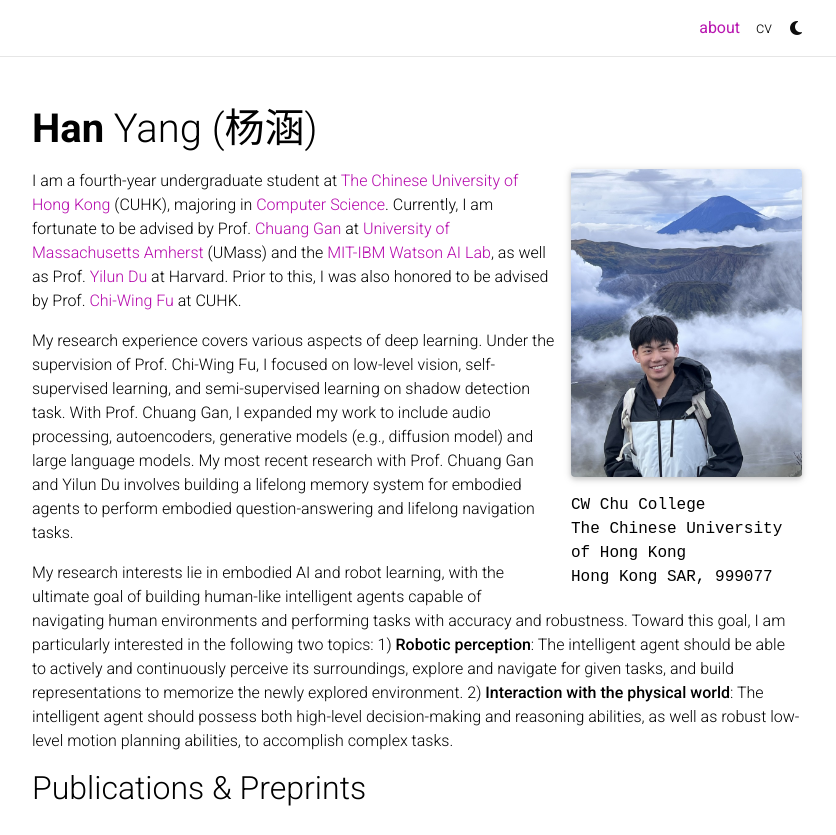
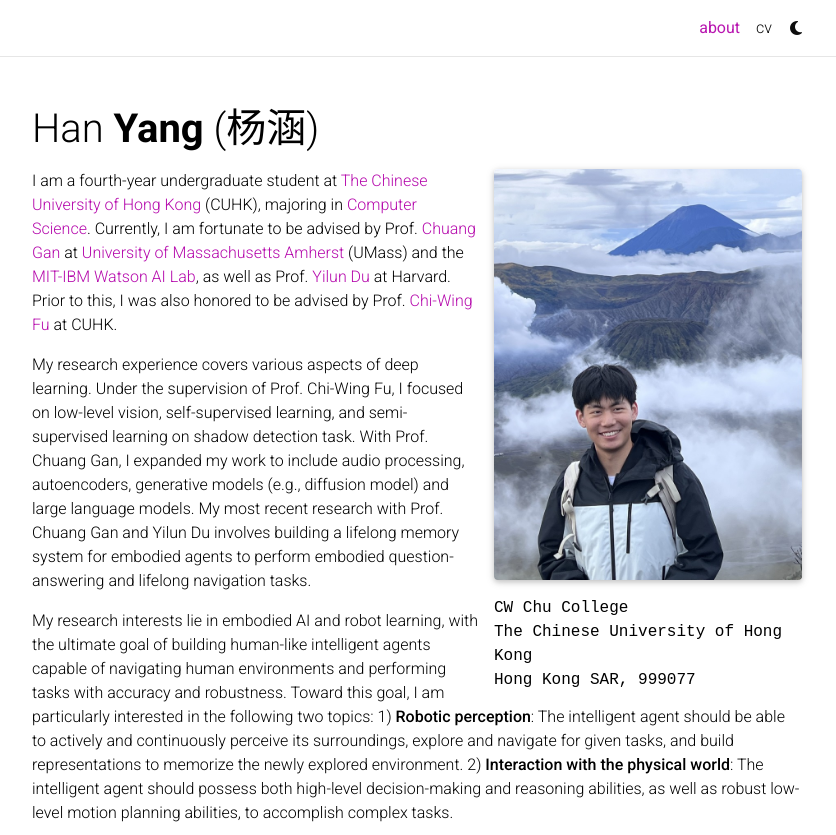
Before and after one commit to Cralence/hanyangclarence.github.io, a Jekyll site: the page built from _pages/about.md, in a window 1280 px wide and 1245 px high, cut to the strip 0-835 px from the top of the window. Shown: the whole strip, without its empty margins (223-1059 px from the left). Built offline with Jekyll 4.4.1, drawn with Linux system fonts in a browser that asks for light colours; full-size pictures stand in for the smaller copies a plugin makes; some web fonts are replaced; comment, search, counter and statistics services are not loaded; a style sheet for code colours, icons or effects is not loaded.

Commit message:
change name style and profile image size

```diff
--- a/_layouts/about.html
+++ b/_layouts/about.html
@@ -7,7 +7,7 @@
         <header class="post-header">
           <h1 class="post-title">
 <!--            {% if site.title == "blank" -%}<span class="font-weight-bold">{{ site.first_name }}</span> {{ site.middle_name }} {{ site.last_name }}{%- else -%}{{ site.title }}{%- endif %}-->
-            <span class="font-weight-bold">{{ site.first_name }}</span> {{ site.middle_name }} {{ site.last_name }} (杨涵)
+                {{ site.first_name }} <span class="font-weight-bold">{{ site.last_name }}</span> (杨涵)
           </h1>
           <p class="desc">{{ page.subtitle }}</p>
         </header>
--- a/_sass/_base.scss
+++ b/_sass/_base.scss
@@ -186,7 +186,7 @@
 
 @media (min-width: 576px) {
   .profile {
-    width: 30%;
+    width: 40%;
 
     .address {
       p {
```
